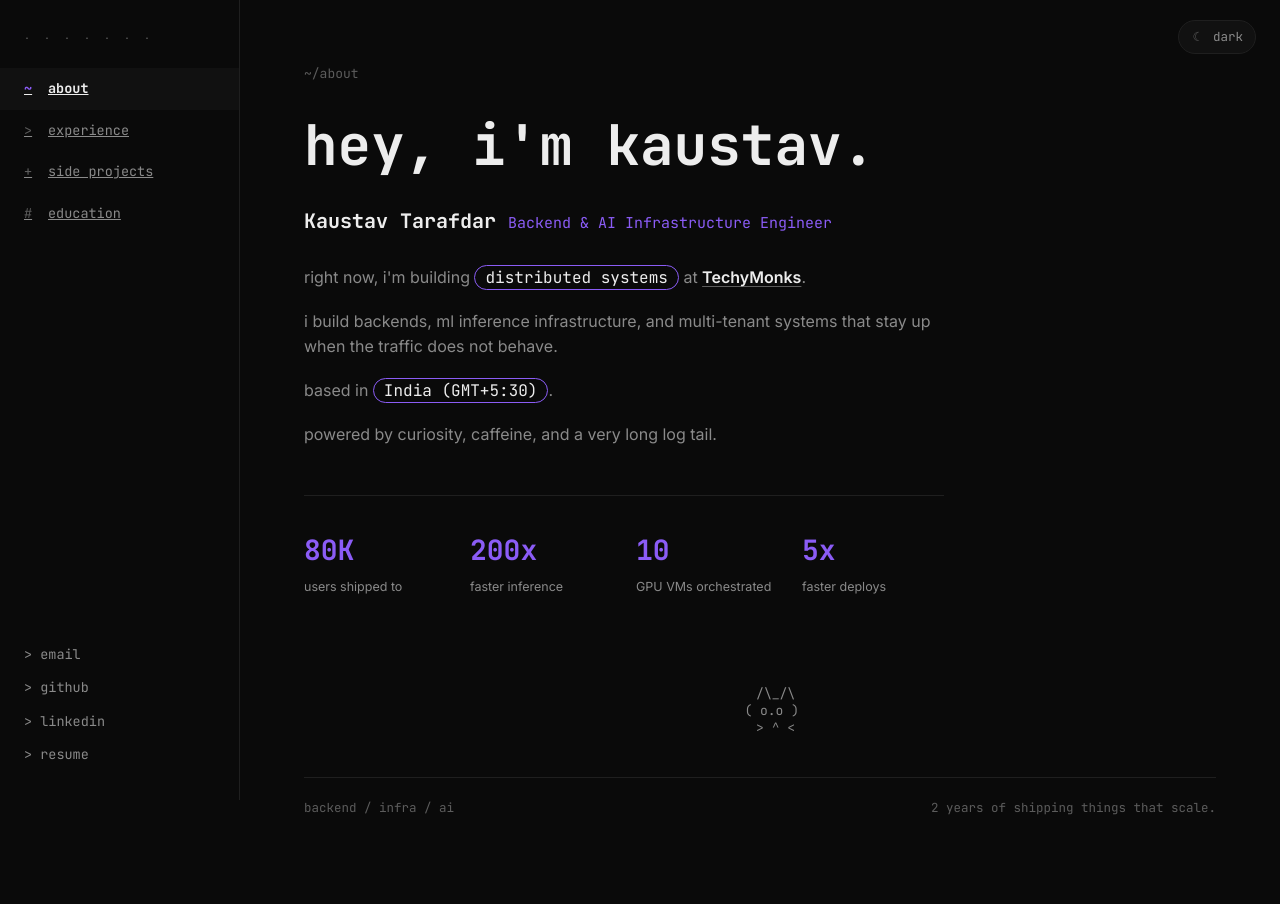
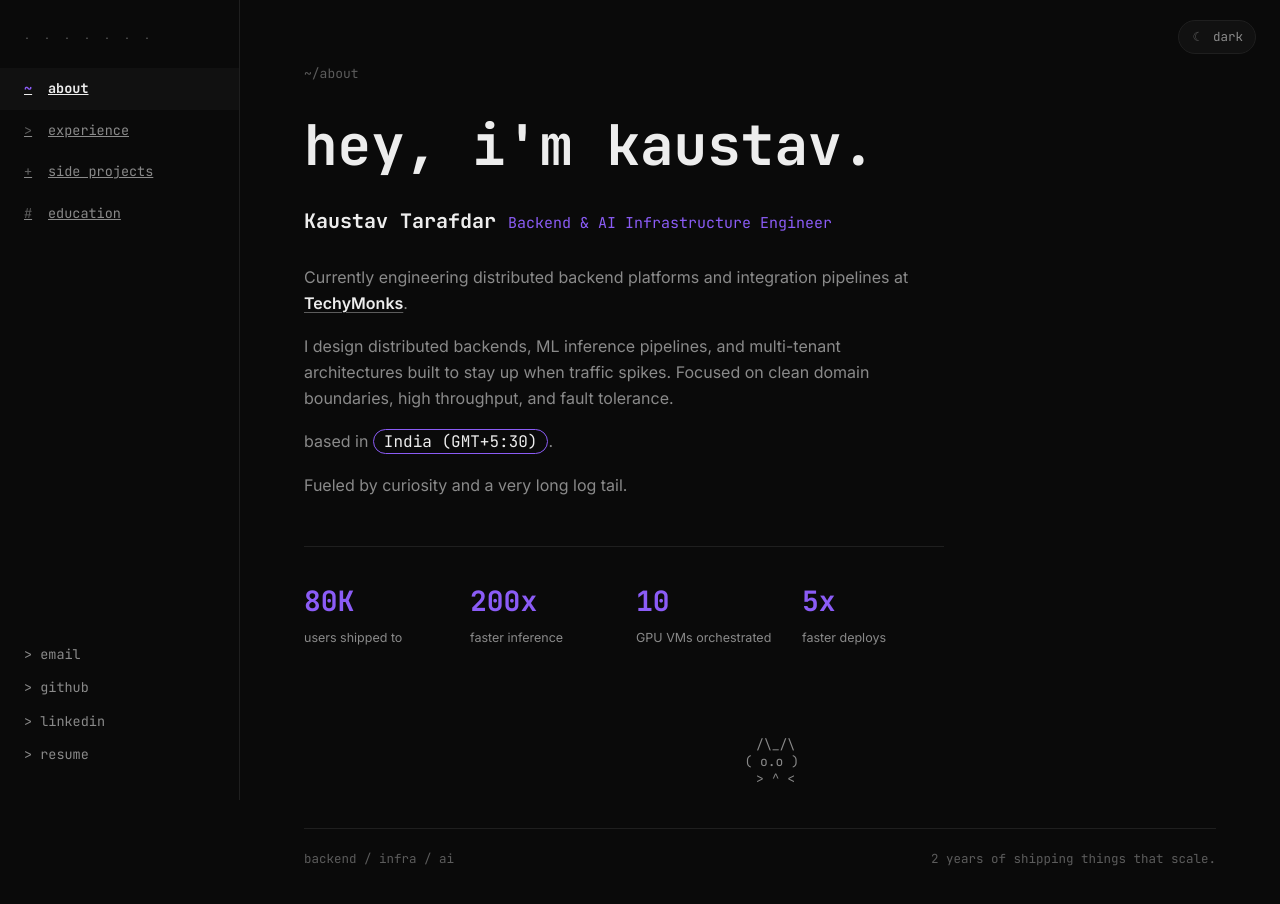
Before and after one commit to KausTarafdar/dev-portfolio, a Next.js app: page / in a window 1280 px wide. Shown: the top 904 px of the page. Built offline with nearby package versions, Linux system fonts and the light colour scheme.

Commit message:
Rewrite about-page copy and current-role line
Replaces the lowercase, casual blurb/kicker with sentence-case copy
and swaps the generic "building distributed systems" framing for a
specific current-role line naming the actual work at TechyMonks.

```diff
--- a/components/About.tsx
+++ b/components/About.tsx
@@ -19,7 +19,7 @@ export default function About() {
       </div>
       <div className="about-copy">
         <p>
-          right now, i&apos;m building <span className="highlight">{profile.focus}</span> at{" "}
+          Currently engineering distributed backend platforms and integration pipelines at{" "}
           <a className="company" href={profile.current.url} target="_blank" rel="noreferrer">
             {profile.current.company}
           </a>
--- a/data/content.ts
+++ b/data/content.ts
@@ -21,10 +21,10 @@ export const profile = {
   handle: "kaustav",
   title: "Backend & AI Infrastructure Engineer",
   current: { company: "TechyMonks", url: "https://www.techymonks.com/" },
-  focus: "distributed systems",
+  focus: "Distributed Systems",
   blurb:
-    "i build backends, ml inference infrastructure, and multi-tenant systems that stay up when the traffic does not behave.",
-  kicker: "powered by curiosity, caffeine, and a very long log tail.",
+    "I design distributed backends, ML inference pipelines, and multi-tenant architectures built to stay up when traffic spikes. Focused on clean domain boundaries, high throughput, and fault tolerance.",
+  kicker: "Fueled by curiosity and a very long log tail.",
   location: "India (GMT+5:30)",
   footerLeft: "backend / infra / ai",
   footerRight: "2 years of shipping things that scale.",
```
